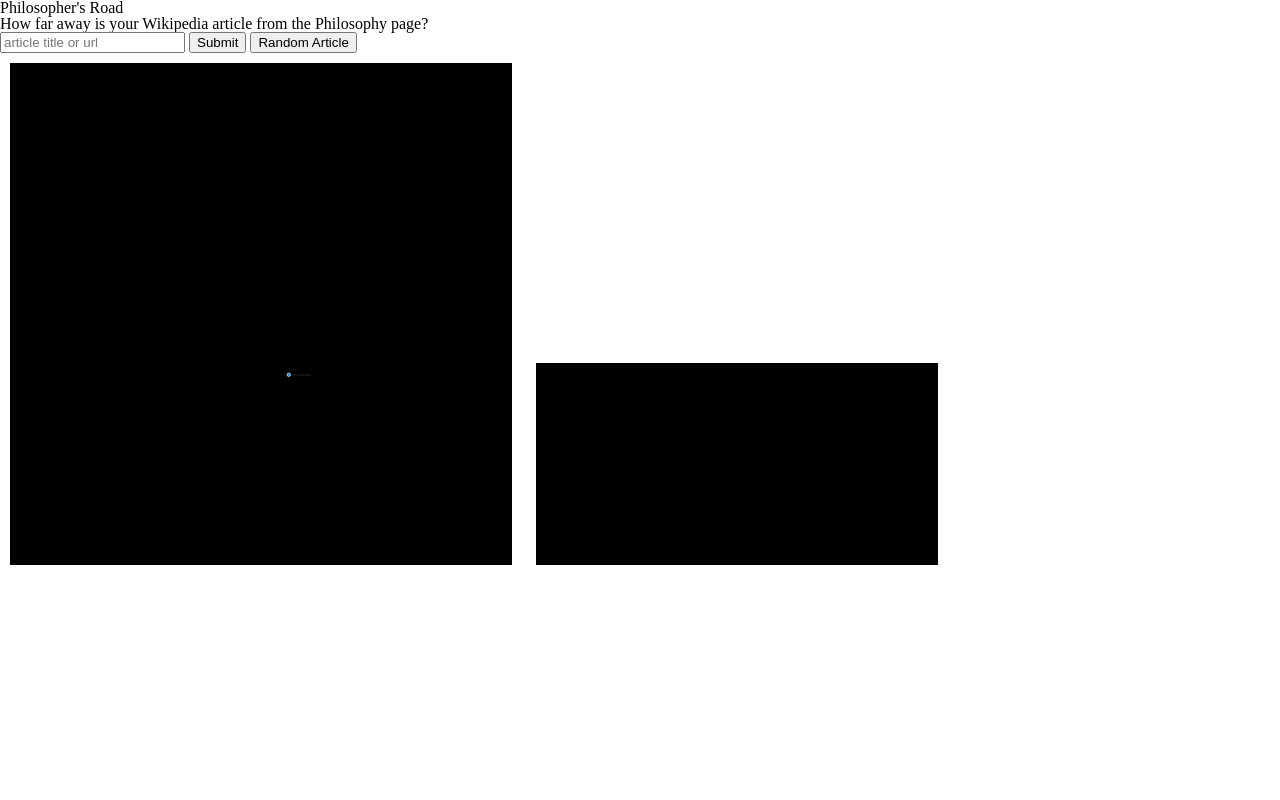
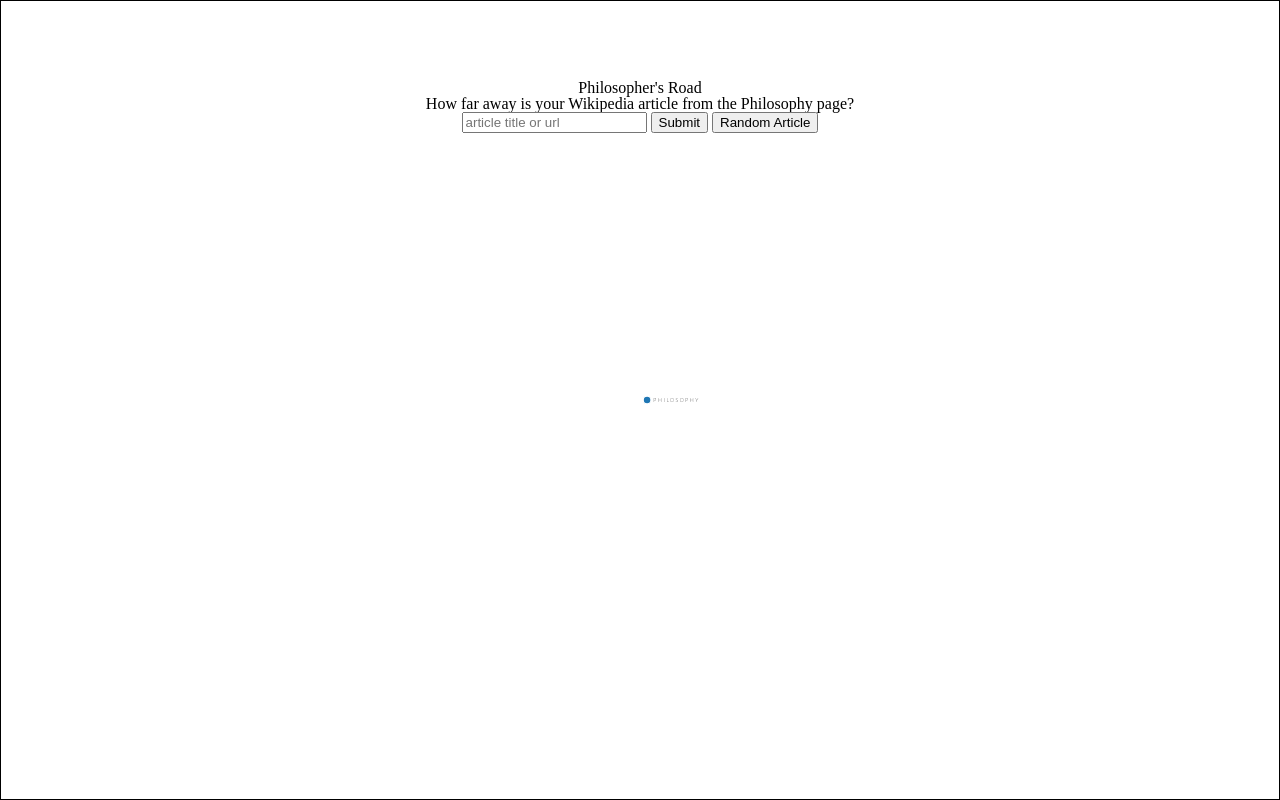
Before and after one commit to andy-h-2016/hitchhikers-guide-to-philosophy, a website built with webpack: page src/index.html in a window 1280 px wide. Built offline with nearby package versions, Linux system fonts and the light colour scheme.

Commit message:
Replace center force with shifting viewbox placement to allow for use of construction svg

```diff
--- a/assets/stylesheets/reset.css
+++ b/assets/stylesheets/reset.css
@@ -51,3 +51,7 @@
   text-decoration: none;
   color: inherit;
 }
+
+* {
+  box-sizing: border-box;
+}
--- a/assets/stylesheets/styles.css
+++ b/assets/stylesheets/styles.css
@@ -1,22 +1,55 @@
+body {
+  position: relative;
+  width: 100vw;
+}
+
+.header {
+  display: flex;
+  flex-direction: column;
+  justify-content: center;
+  align-items: center;
+
+  margin-top: var(--margin-top);
+  margin-left: 50vw;
+  transform: translate(-50%, 0)
+}
+
 #main-container {
+  position: absolute;
+  top: calc(-1*var(--margin-top));
+
+  border: 1px solid;
+  width: 100vw;
+  height: 100vh;
+  background-color: white;
+  z-index: -1
+}
+
+.sidebar{
+  position: absolute;
+  right: 0;
+  top: calc(-1*var(--margin-top));
+
   border: 1px solid black;
-  margin: 10px;
-  width: 500px;
-  height: 500px;
-  background-color: black
+  width: 25vw;
+  height: 100vh;
+  background-color: white;
+  z-index: -1
+}
+
+.hidden {
+  display: none;
 }
 
 #construction-container {
-  border: 1px solid black;
-  margin: 10px;
-  width: 400px;
-  height: 200px;
-  background-color: black;
+  width: 100%;
+  height: 100%;
 }
+
 
 .label-container {
 
-  color: white;
+  color: black;
   font-family: 'Alegreya Sans SC', sans-serif;
   letter-spacing: 1px;
 
--- /dev/null
+++ b/assets/stylesheets/variables.css
@@ -0,0 +1,3 @@
+:root {
+  --margin-top: 10vh;
+}
--- a/src/diagram/force_diagram.js
+++ b/src/diagram/force_diagram.js
@@ -1,10 +1,24 @@
 import * as d3 from 'd3';
 
 export function createDiagram(cssSelectors, nodes, links = []) {
-  console.log('nodes', nodes)
-  console.log('links', links)
-  const height = window.innerHeight;
-  const width = window.innerWidth;
+  const svgDOM = document.querySelector(cssSelectors.svg);
+  const width = svgDOM.clientWidth;
+  const height = svgDOM.clientHeight;
+
+  const svg = d3.select(cssSelectors.svg)
+    .attr("viewBox", [-width / 2, -height / 2, width, height])
+
+  const viewBox = d3.select(cssSelectors.viewbox)
+
+  svg.call(d3.zoom()
+      .extent([[0, 0], [width, height]])
+      .scaleExtent([1, 8])
+      .on("zoom", zoomed));
+
+  function zoomed({transform}) {
+    viewBox.attr("transform", transform);
+  }
+
 
   //function for dragging nodes around
   const drag = simulation => {
@@ -38,25 +52,17 @@
 
 
   const simulation = d3.forceSimulation(nodes)
-    .force("link", d3.forceLink(links).id(d => d.id))
-    .force("charge", d3.forceManyBody())
-    .force("center", d3.forceCenter(width / 2, height / 2).strength(0.8));
-    // .force("x", d3.forceX())
-    // .force("y", d3.forceY());
+    .force("charge", d3.forceManyBody().strength(d => -30))
+    .force("link", d3.forceLink(links)
+      .id(d => d.id)
+      .distance(d => 30))
+    // .force("center", d3.forceCenter(width / 2, height / 2).strength(0.75));
+    // .force("x", d3.forceX().strength(0.1))
+    // .force("y", d3.forceY().strength(0.1));
 
-  const svg = d3.select(cssSelectors.svg)
-    .attr("viewBox", [0, 0, width*0.9, height*0.65]);
+  console.log('width', width)
+  console.log('height', height)
 
-  const viewBox = d3.select(cssSelectors.viewbox)
-
-  svg.call(d3.zoom()
-      .extent([[0, 0], [width, height]])
-      .scaleExtent([1, 8])
-      .on("zoom", zoomed));
-
-  function zoomed({transform}) {
-    viewBox.attr("transform", transform);
-  }
 
   const link = d3.select(cssSelectors.links)
     .selectAll("line")
--- a/src/entry.js
+++ b/src/entry.js
@@ -1,6 +1,5 @@
 import {fetchFirstLink, fetchRandomArticleTitle} from './wikimedia_api_routes';
 import {createDiagram} from './diagram/force_diagram';
-debugger
 //input into d3 renderer as Object.values(nodes)
 let group = 0;
 const nodes = {
@@ -32,7 +31,6 @@
   e.preventDefault();
   e.stopPropagation();
 
-
   const randomArticleTitle = await fetchRandomArticleTitle();
 
   const userInput = document.querySelector('.user-input');
@@ -45,6 +43,9 @@
   // grab a page
   e.preventDefault();
   e.stopPropagation();
+
+  const sidebar = document.querySelector('.sidebar');
+  sidebar.classList.remove('hidden');
 
   input ||= e.target[0].value;
   group += 1;
@@ -112,15 +113,13 @@
     createDiagram(constructionGraph, Object.values(currentAdditions), copyOfCurrentLinks)
   }
 
-
-
   currentLinks.push({
     source: prevPage.id,
     target: nextPage.id,
     value: 1
   })
 
-  //reset construction graph
+  // reset construction graph
   const constructionContainer = document.querySelector('#construction-container');
   constructionContainer.innerHTML = `
     <g class='viewbox construction-viewbox'>
@@ -128,6 +127,7 @@
       <g class='nodes construction-nodes' stroke='#fff' stroke-width='1.5'></g>
     </g>
     `;
+    sidebar.classList.add('hidden');
 
   //transfer key value pairs from currentAdditions to nodes
   for (let pageId in currentAdditions) {
@@ -135,7 +135,9 @@
   }
 
   links.push(...currentLinks);
-
+  debugger
+  console.log('nodes', Object.values(nodes))
+  console.log('links', links)
   createDiagram(mainGraph, Object.values(nodes), links);
 
 }
--- a/src/index.html
+++ b/src/index.html
@@ -12,20 +12,13 @@
 
 
     <link rel="stylesheet" href="../assets/stylesheets/reset.css">
+    <link rel="stylesheet" href="../assets/stylesheets/variables.css">
     <link rel="stylesheet" href="../assets/stylesheets/styles.css">
 
     <title>Philosopher's Road</title>
   </head>
 
   <body id="body">
-    <h1 class="header">Philosopher's Road</h1>
-    <h2 class="tagline">How far away is your Wikipedia article from the Philosophy page?</h2>
-    <form class="article-form">
-      <input class="user-input" type="text" name="title" placeholder="article title or url">
-      <input class="user-submit" type="submit" value="Submit">
-      <input class="random-submit" type="submit" value="Random Article">
-    </form>
-
     <svg id="main-container">
       <g class="viewbox main-viewbox">
         <g class="links main-links" stroke="#999" stroke-opacity="0.6"></g>
@@ -33,12 +26,24 @@
       </g>
     </svg>
 
+    <div class="sidebar hidden">
+      <h2>Constructing Road...</h2>
       <svg id="construction-container">
         <g class="viewbox construction-viewbox">
           <g class="links construction-links" stroke="#999" stroke-opacity="0.6"></g>
           <g class="nodes construction-nodes" stroke="#fff" stroke-width="1.5"></g>
         </g>
       </svg>
+    </div>
 
+    <div class="header">
+      <div class="title">Philosopher's Road</div>
+      <h2 class="tagline">How far away is your Wikipedia article from the Philosophy page?</h2>
+      <form class="article-form">
+        <input class="user-input" type="text" name="title" placeholder="article title or url">
+        <input class="user-submit" type="submit" value="Submit">
+        <input class="random-submit" type="submit" value="Random Article">
+      </form>
+    </div>
   </body>
 </html>
```
Lines whose indentation alone changed are shown as unchanged.
